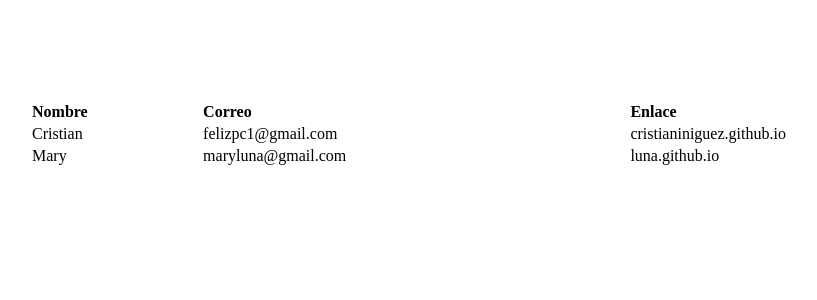
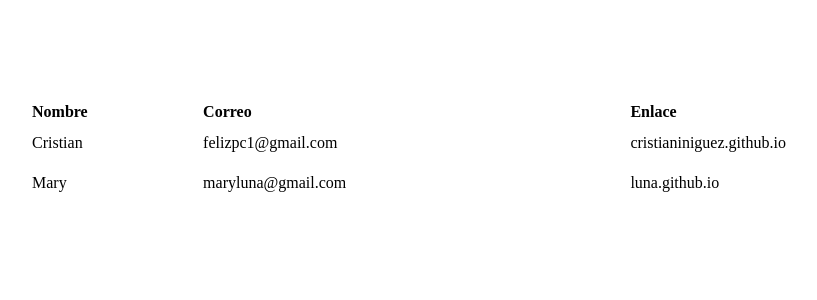
Before and after one commit to cristianiniguez/curso_redux_bedu, a React (Create React App) app: page / in a window 1280 px wide. Shown: the top 300 px of the page, without its empty margins (79-896 px from the left). Built offline with nearby package versions, Linux system fonts and the light colour scheme.

Commit message:
repaso: agregando funciones a la app

```diff
--- a/src/components/App.jsx
+++ b/src/components/App.jsx
@@ -1,6 +1,18 @@
 import React from 'react';
 
 const App = () => {
+  const ponerFilas = () => [
+    <tr>
+      <td>Cristian</td>
+      <td>felizpc1@gmail.com</td>
+      <td>cristianiniguez.github.io</td>
+    </tr>,
+    <tr>
+      <td>Mary</td>
+      <td>maryluna@gmail.com</td>
+      <td>luna.github.io</td>
+    </tr>,
+  ];
   return (
     <div className='margen'>
       <table className='tabla'>
@@ -11,18 +23,7 @@ const App = () => {
             <th>Enlace</th>
           </tr>
         </thead>
-        <tbody>
-          <tr>
-            <td>Cristian</td>
-            <td>felizpc1@gmail.com</td>
-            <td>cristianiniguez.github.io</td>
-          </tr>
-          <tr>
-            <td>Mary</td>
-            <td>maryluna@gmail.com</td>
-            <td>luna.github.io</td>
-          </tr>
-        </tbody>
+        <tbody>{ponerFilas()}</tbody>
       </table>
     </div>
   );
--- a/src/index.css
+++ b/src/index.css
@@ -6,3 +6,8 @@
   width: 100%;
   text-align: left;
 }
+
+.tabla td {
+  padding-top: 10px;
+  padding-bottom: 10px;
+}
```
